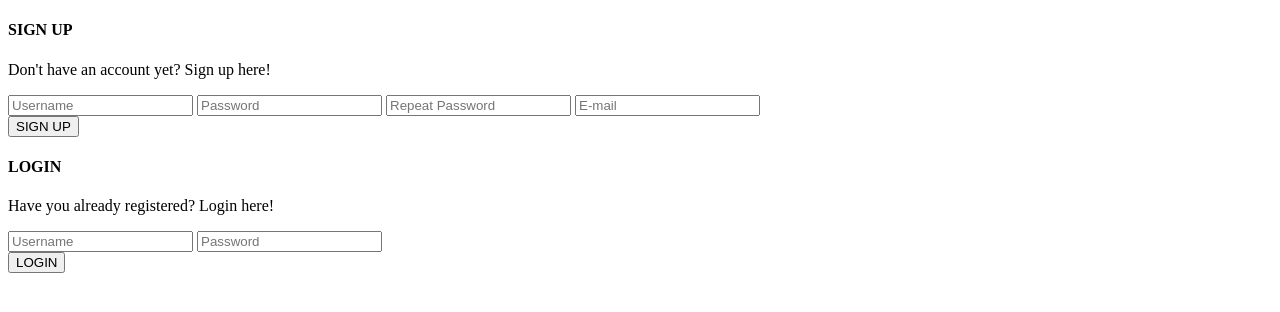
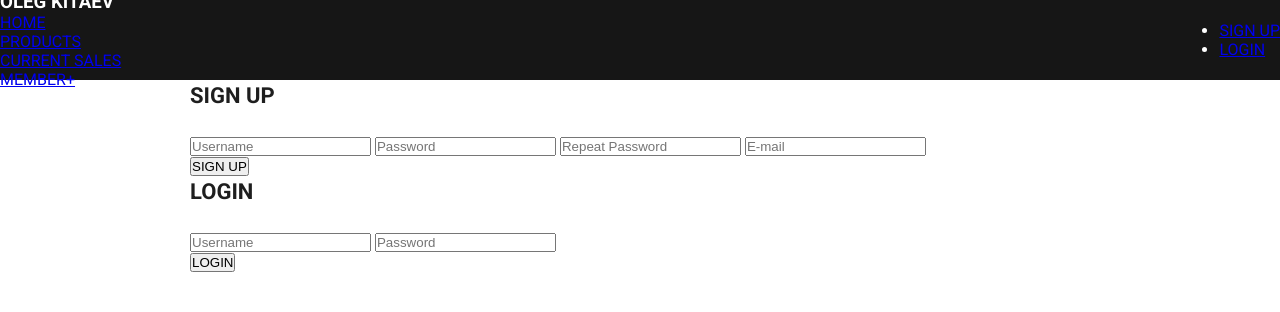
Before and after one commit to kitOl/php-oop-signup, a PHP site: page / in a window 1280 px wide. Shown: the top 312 px of the page. Run offline with PHP 8.4, Linux system fonts and the light colour scheme.

Commit message:
add a few basic files

```diff
--- /dev/null
+++ b/includes/signup.inc.php
@@ -0,0 +1 @@
+<?php
--- a/index.php
+++ b/index.php
@@ -1,11 +1,32 @@
 <!DOCTYPE html>
 <html lang="en">
+
 <head>
     <meta charset="UTF-8">
     <meta name="viewport" content="width=device-width, initial-scale=1.0">
     <title>PHP OOP Signup</title>
+    <link href="https://fonts.googleapis.com/css?family=Roboto:100,100italic,300,300italic,regular,italic,500,500italic,700,700italic,900,900italic" rel="stylesheet" />
+    <link rel="stylesheet" href="style.css">
 </head>
+
 <body>
+    <header>
+        <nav>
+            <div >
+                <h3>OLEG KITAEV</h3>
+                <ul class="menu-main">
+                    <li><a href="index.php">HOME</a></li>
+                    <li><a href="#">PRODUCTS</a></li>
+                    <li><a href="#">CURRENT SALES</a></li>
+                    <li><a href="#">MEMBER+</a></li>
+                </ul>
+            </div>
+            <ul class="menu-member">
+                <li><a href="#">SIGN UP</a></li>
+                <li><a href="#" class="header-login-a">LOGIN</a></li>
+            </ul>
+        </nav>
+    </header>
 
     <section class="index-login">
         <div class="wrapper">
@@ -35,4 +56,5 @@
     </section>
 
 </body>
+
 </html>
--- /dev/null
+++ b/style.css
@@ -0,0 +1,58 @@
+* {
+  margin: 0;
+  padding: 0;
+}
+
+body {
+  font-family: Roboto;
+  color: #fff;
+}
+
+.wrapper {
+  width: 900px;
+  margin: 0 auto;
+}
+
+p {
+  font-size: 16px;
+  line-height: 24px;
+}
+
+h4 {
+  font-size: 22px;
+  color: #1e1e1e;
+  line-height: 32px;
+}
+
+header {
+  width: 100%;
+  height: 80px;
+  background-color: #161616;
+}
+
+header nav {
+  width: 100%;
+  height: 100%;
+  display: flex;
+  justify-content: space-between;
+  align-items: center;
+}
+
+header nav div {
+
+}
+
+.menu-member {
+}
+
+.header-login-a {
+}
+
+.index-login {
+}
+
+.index-login-signup {
+}
+
+.index-login-login {
+}
```
